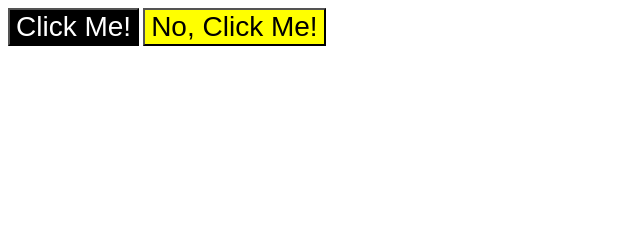
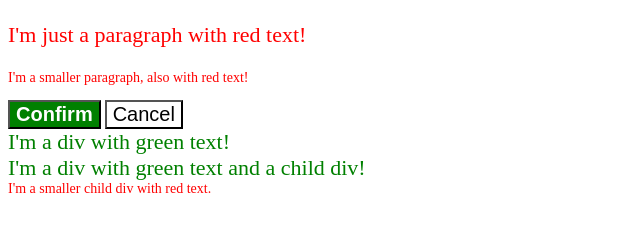
Before and after one commit to justinwmarchant/css-exercises, a plain HTML site: page index.html in a window 1280 px wide. Shown: the whole page, without its empty margins (0-640 px from the left). Drawn offline with Linux system fonts and the light colour scheme.

Commit message:
Update index.html and style.css for final css exercise

```diff
--- a/index.html
+++ b/index.html
@@ -4,11 +4,19 @@
     <meta charset="UTF-8">
     <meta http-equiv="X-UA-Compatible" content="IE=edge">
     <meta name="viewport" content="width=device-width, initial-scale=1.0">
-    <title>Grouping Selectors</title>
-    <link rel="stylesheet" href="styles.css">
+    <title>Fix the Cascade</title>
+    <link rel="stylesheet" href="style.css">
   </head>
   <body>
-    <button class="first">Click Me!</button>
-    <button class="second">No, Click Me!</button>
+    <p class="para">I'm just a paragraph with red text!</p>
+    <p class="para small-para">I'm a smaller paragraph, also with red text!</p>
+
+    <button id="confirm-button" class="button confirm">Confirm</button>
+    <button id="cancel-button" class="button cancel">Cancel</button>
+
+    <div class="text">I'm a div with green text!</div>
+    <div class="text">I'm a div with green text and a child div!
+      <div class="text child">I'm a smaller child div with red text.</div>
+    </div>
   </body>
 </html>
--- /dev/null
+++ b/style.css
@@ -0,0 +1,34 @@
+.para,
+.small-para {
+  color: hsl(0, 100%, 50%);
+}
+
+.para {
+    font-size: 22px;
+  }
+
+.small-para {
+  font-size: 14px;
+}
+
+.button {
+  background-color: rgb(255, 255, 255);
+  color: rgb(0, 0, 0);
+  font-size: 20px;
+}
+
+.confirm {
+    background: green;
+    color: white;
+    font-weight: bold;
+  }
+
+.text {
+  color: green;
+  font-size: 22px;
+}
+
+.child {
+    color: red;
+    font-size: 14px;
+  }
```
